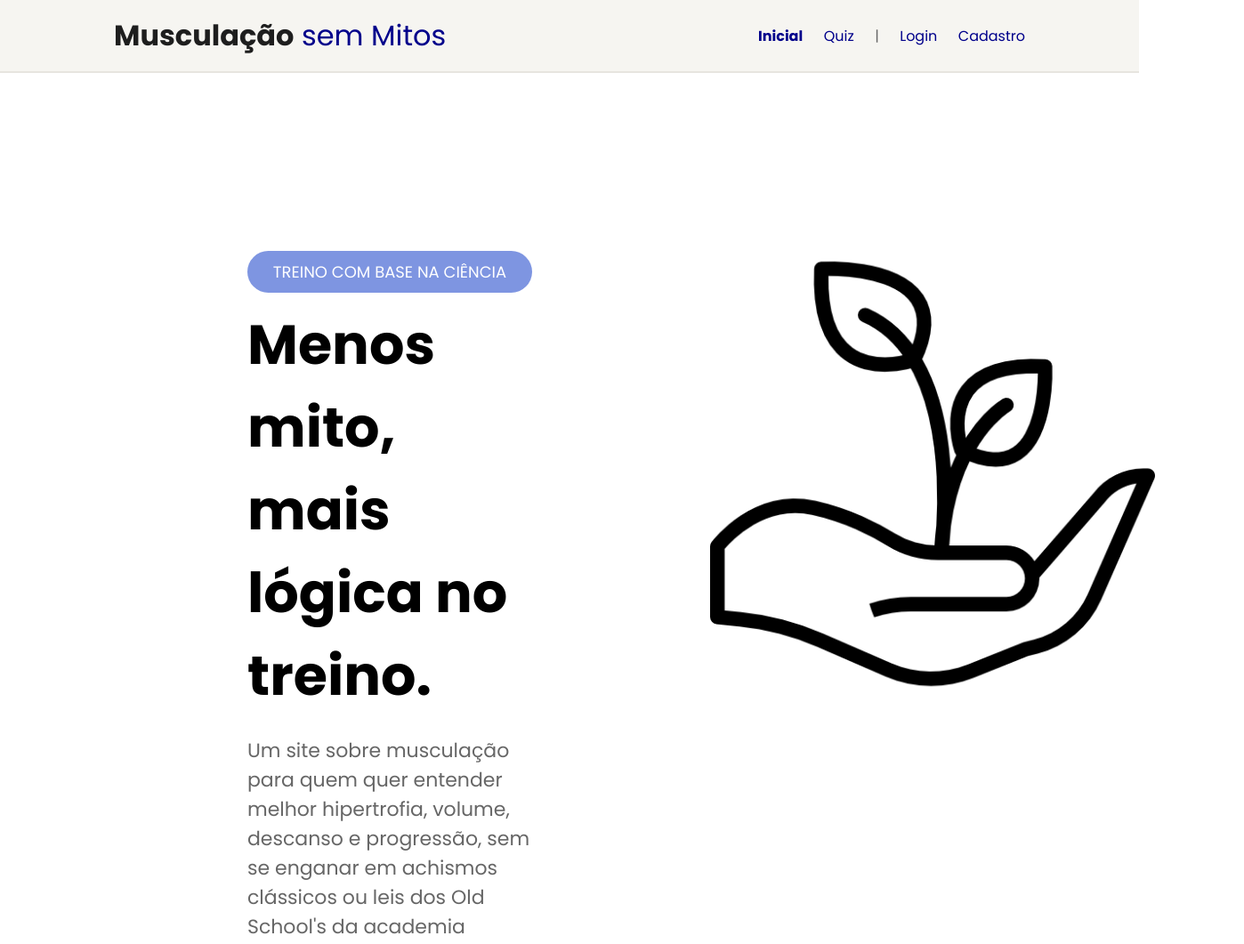
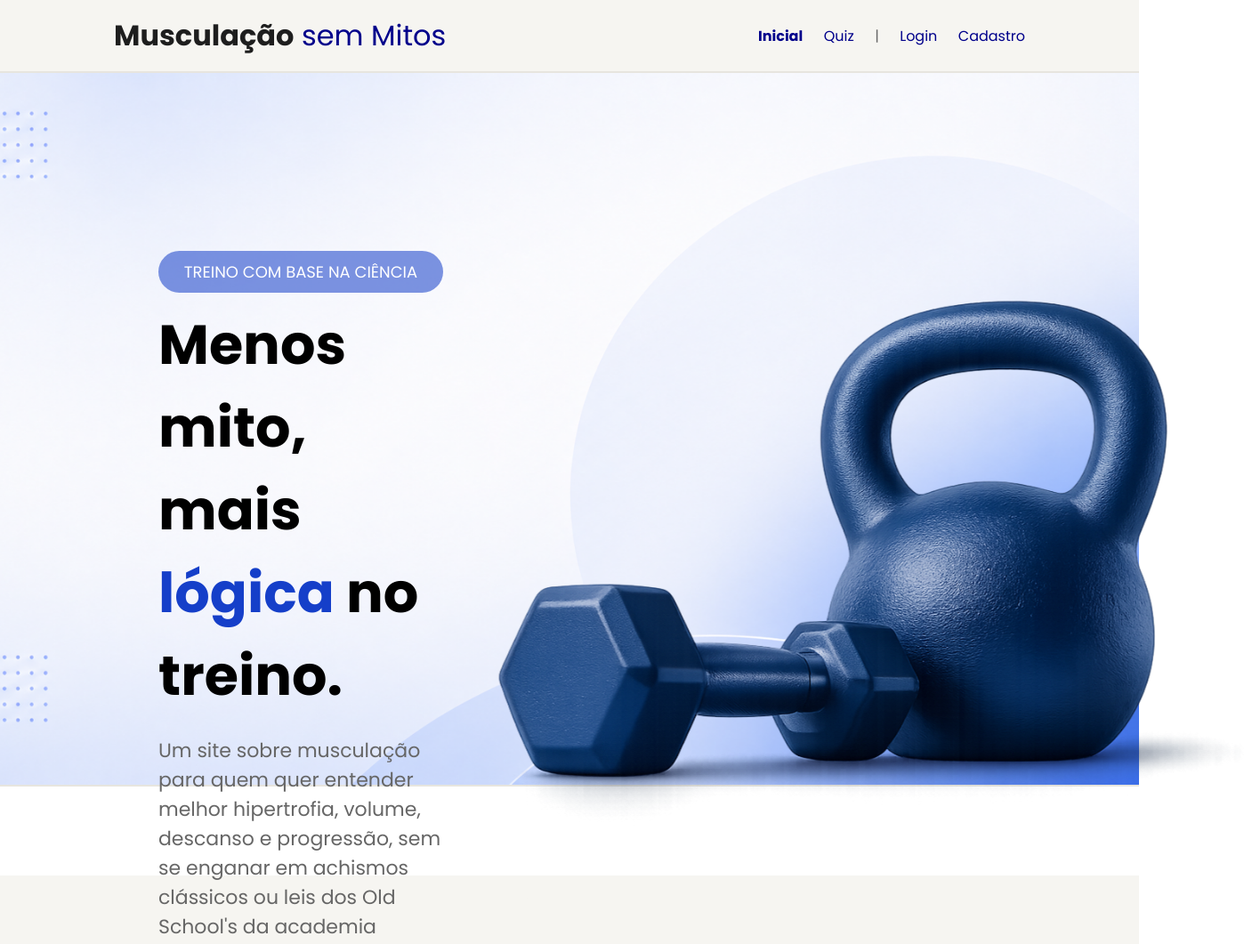
Before and after one commit to henriquercz/musculacao-sem-mitos, a website: page public/index.html in a window 1280 px wide. Shown: the top 1061 px of the page at 89% size, 1398 px wide, since content can reach past the window. Drawn offline with Linux system fonts and the light colour scheme.

Commit message:
colocando imagem de fundo na primeira secao da lp

```diff
--- a/public/css/estilo.css
+++ b/public/css/estilo.css
@@ -66,7 +66,7 @@ body {
 }
 
 /* PRIMEIRA SECAO */
-.primera-secao {
+.primeira-secao {
   display: flex;
   flex-direction: row;
   justify-content: space-around;
@@ -81,8 +81,8 @@ body {
   display: flex;
   flex-direction: column;
   width: 600px;
-  margin-right: 200px;
-  margin-left: 150px;
+  /*margin-right: 200px;*/
+  margin-left: 50px;
   margin-bottom: 200px;
 }
 
@@ -101,6 +101,10 @@ body {
 
 .primeira-secao-conteudo h1 {
   font-size: 62px;
+}
+
+#span-logica {
+  color: rgb(21, 63, 201);
 }
 
 .primeira-secao-conteudo p {
@@ -136,9 +140,21 @@ body {
   border-color: #6666661e;
 }
 
+.primeira-secao {
+  height: 100vh;
+  background-image: url('../assets/imgs/background-hero-section.png'); /* sua imagem */
+  background-size: cover;
+  background-position: center;
+  background-repeat: no-repeat;
+}
+
+
+
 .primeira-secao-imagem img  {
-  margin-top: 200px;
-  width: 500px;
+  margin-top: 100px;
+  width: 900px;
+  height: 900px;
+  margin-right: -100px;
 }
 
 .primeira-secao::after {
@@ -196,6 +212,13 @@ body {
   padding: 25px;
   padding-left: 60px;
   text-align: left;
+  transition: all 0.3ms;
+}
+
+.problema-card:hover {
+  transform: translateY(-4px);
+  box-shadow: #666666;
+  border-color: rgba(21, 63, 201, 0.548);
 }
 
 .card-problema-icon {
--- a/public/index.html
+++ b/public/index.html
@@ -43,7 +43,7 @@
 
         <div class="primeira-secao-balao">TREINO COM BASE NA CIÊNCIA</div>
 
-        <h1>Menos <span>mito</span>, mais <span>lógica</span> no treino.</h1>
+        <h1>Menos <span>mito</span>, mais <span id="span-logica">lógica</span> no treino.</h1>
         <p>Um site sobre musculação para quem quer entender melhor hipertrofia, volume, descanso e progressão, sem se
           enganar em achismos clássicos ou leis dos Old School's da academia
         </p>
@@ -56,7 +56,7 @@
       </div>
 
       <div class="primeira-secao-imagem">
-        <img src="assets/imgs/growth.png" alt="">
+        <img src="assets/imgs/image-hero-section1.png" alt="">
       </div>
     </div>
   </div>
```
Also changed, not shown: public/assets/imgs/background-hero-section.png (added), public/assets/imgs/image-hero-section1.png (added), 1 other file.
